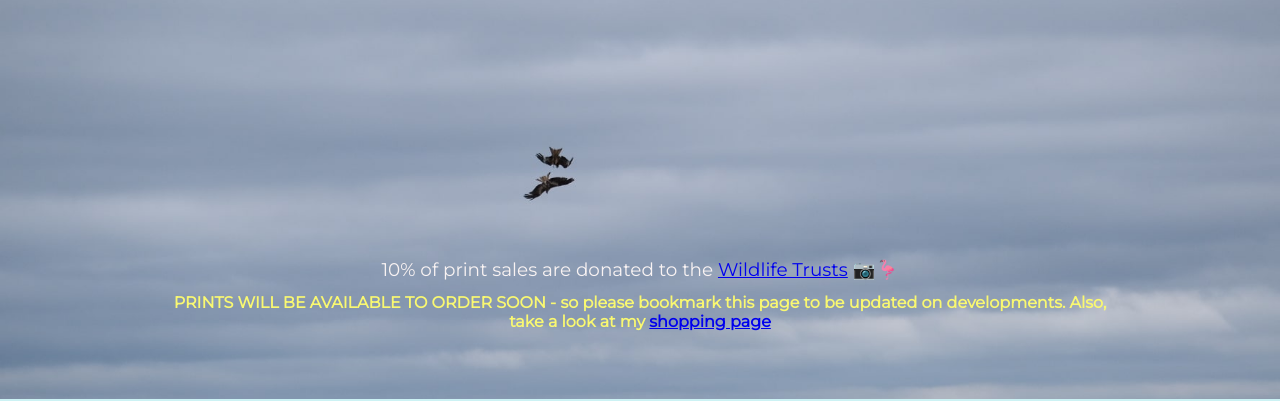
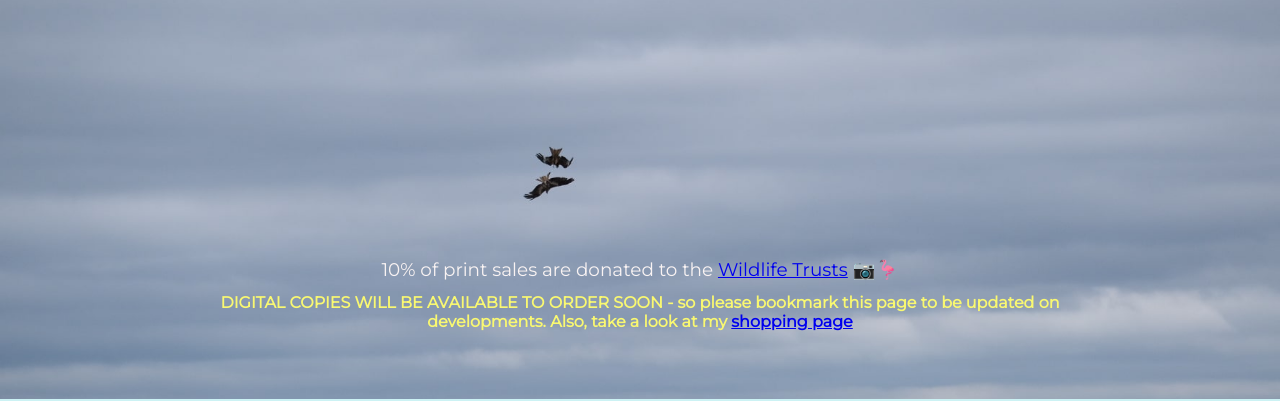
Before and after one commit to Tubster1977/BBK_Project_dummyrun, a plain HTML site: page index.html in a window 1280 px wide. Shown: the part 383-784 px from the top of the page. Drawn offline with Linux system fonts and the light colour scheme; grey boxes are pictures that could not be loaded.

Commit message:
fifth commit

```diff
--- a/index.html
+++ b/index.html
@@ -50,7 +50,7 @@
         📷🦩
       </h3>
       <p>
-        PRINTS WILL BE AVAILABLE TO ORDER SOON - so please bookmark this page to
+        DIGITAL COPIES WILL BE AVAILABLE TO ORDER SOON - so please bookmark this page to
         be updated on developments. Also, take a look at my <a href="shop.html">shopping page</a>
       </p>
     </section>
```
